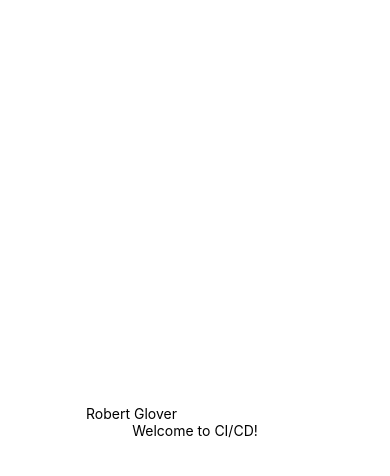
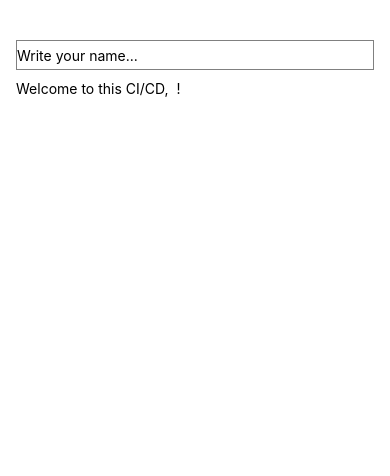
Before and after one commit to curgery/CICDReactNative, a React Native app: screen / in a window 390 px wide. Shown: the top 476 px of the page. Built offline with nearby package versions, Linux system fonts and the light colour scheme.

Commit message:
Feature 1 ready

```diff
--- a/App.js
+++ b/App.js
@@ -1,15 +1,9 @@
 import { StatusBar } from 'expo-status-bar';
 import React from 'react';
 import { StyleSheet, Text, View, TextInput } from 'react-native';
-
+import Greeting from './components/greeting';
 export default function App() {
-  return (
-    <View style={styles.container}>
-      <TextInput value='Robert Glover' />
-      <Text>Welcome to CI/CD!</Text>
-      <StatusBar style='auto' />
-    </View>
-  );
+  return <Greeting />;
 }
 
 const styles = StyleSheet.create({
--- /dev/null
+++ b/components/greeting.js
@@ -0,0 +1,35 @@
+import React, { Component } from 'react';
+import { View, Text, StyleSheet, TextInput } from 'react-native';
+
+export default class Greeting extends Component {
+  constructor(props) {
+    super();
+    this.state = { name: '' };
+  }
+
+  render() {
+    return (
+      <View style={styles.container}>
+        <TextInput
+          style={{ height: 30, borderColor: 'gray', borderWidth: 1 }}
+          placeholder='Write your name...'
+          onChangeText={(name) => this.setState({ name })}
+        />
+        <Text style={{ marginTop: 10 }}>
+          Welcome to this CI/CD, {this.state.name} !
+        </Text>
+      </View>
+    );
+  }
+}
+
+const styles = StyleSheet.create({
+  container: {
+    marginTop: 40,
+    marginHorizontal: 16,
+    flex: 1,
+    backgroundColor: '#fff',
+    alignItems: 'stretch',
+    justifyContent: 'flex-start',
+  },
+});
```
